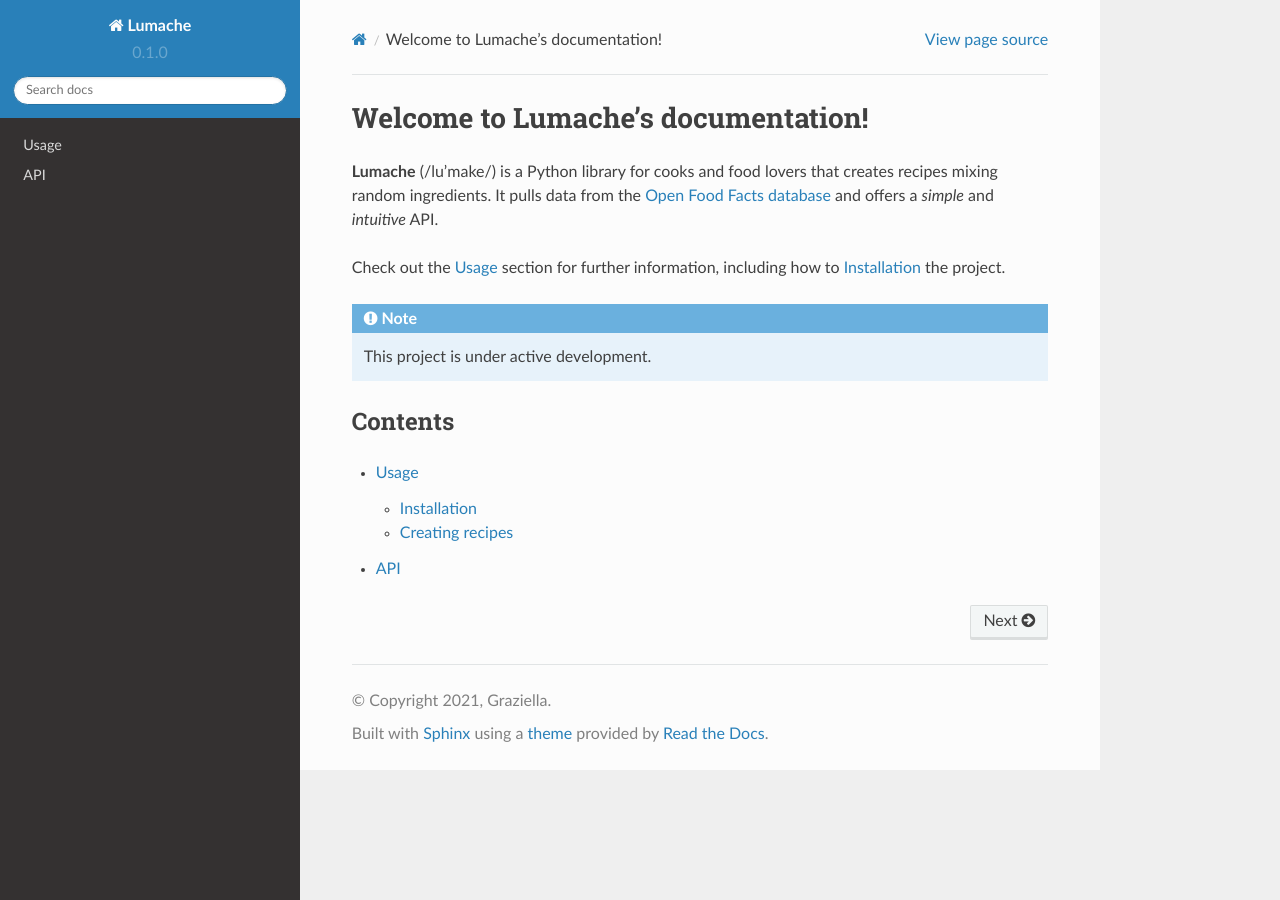
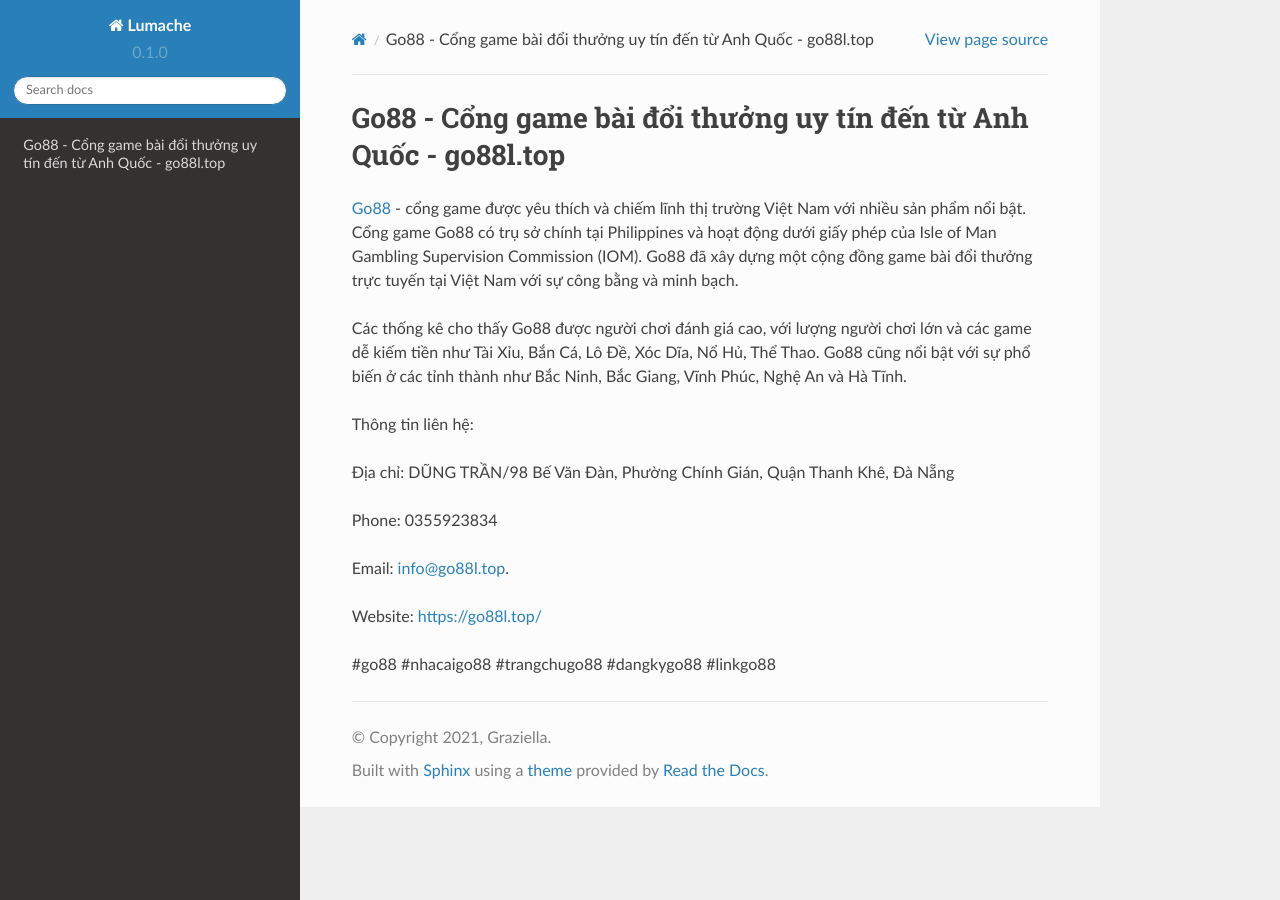
Before and after one commit to iaduphattai904809/go88ltop, a Sphinx documentation site: the page built from docs/source/index.rst, in a window 1280 px wide. Built offline with Sphinx 7.4.7 and the Read the Docs theme 2.0.0, drawn with Linux system fonts in a browser that asks for light colours.

Commit message:
Update index.rst

```diff
--- a/docs/source/index.rst
+++ b/docs/source/index.rst
@@ -1,22 +1,18 @@
-Welcome to Lumache's documentation!
+Go88 - Cổng game bài đổi thưởng uy tín đến từ Anh Quốc - go88l.top
 ===================================
 
-**Lumache** (/lu'make/) is a Python library for cooks and food lovers
-that creates recipes mixing random ingredients.
-It pulls data from the `Open Food Facts database <https://world.openfoodfacts.org/>`_
-and offers a *simple* and *intuitive* API.
+`Go88 <https://go88l.top/>`_ - cổng game được yêu thích và chiếm lĩnh thị trường Việt Nam với nhiều sản phẩm nổi bật. Cổng game Go88 có trụ sở chính tại Philippines và hoạt động dưới giấy phép của Isle of Man Gambling Supervision Commission (IOM). Go88 đã xây dựng một cộng đồng game bài đổi thưởng trực tuyến tại Việt Nam với sự công bằng và minh bạch.
 
-Check out the :doc:`usage` section for further information, including
-how to :ref:`installation` the project.
+Các thống kê cho thấy Go88 được người chơi đánh giá cao, với lượng người chơi lớn và các game dễ kiếm tiền như Tài Xỉu, Bắn Cá, Lô Đề, Xóc Dĩa, Nổ Hủ, Thể Thao. Go88 cũng nổi bật với sự phổ biến ở các tỉnh thành như Bắc Ninh, Bắc Giang, Vĩnh Phúc, Nghệ An và Hà Tĩnh.
 
-.. note::
+Thông tin liên hệ:
 
-   This project is under active development.
+Địa chỉ: DŨNG TRẦN/98 Bế Văn Đàn, Phường Chính Gián, Quận Thanh Khê, Đà Nẵng
 
-Contents
---------
+Phone: 0355923834
 
-.. toctree::
+Email: info@go88l.top.
 
-   usage
-   api
+Website: https://go88l.top/
+
+#go88 #nhacaigo88 #trangchugo88 #dangkygo88 #linkgo88
```
